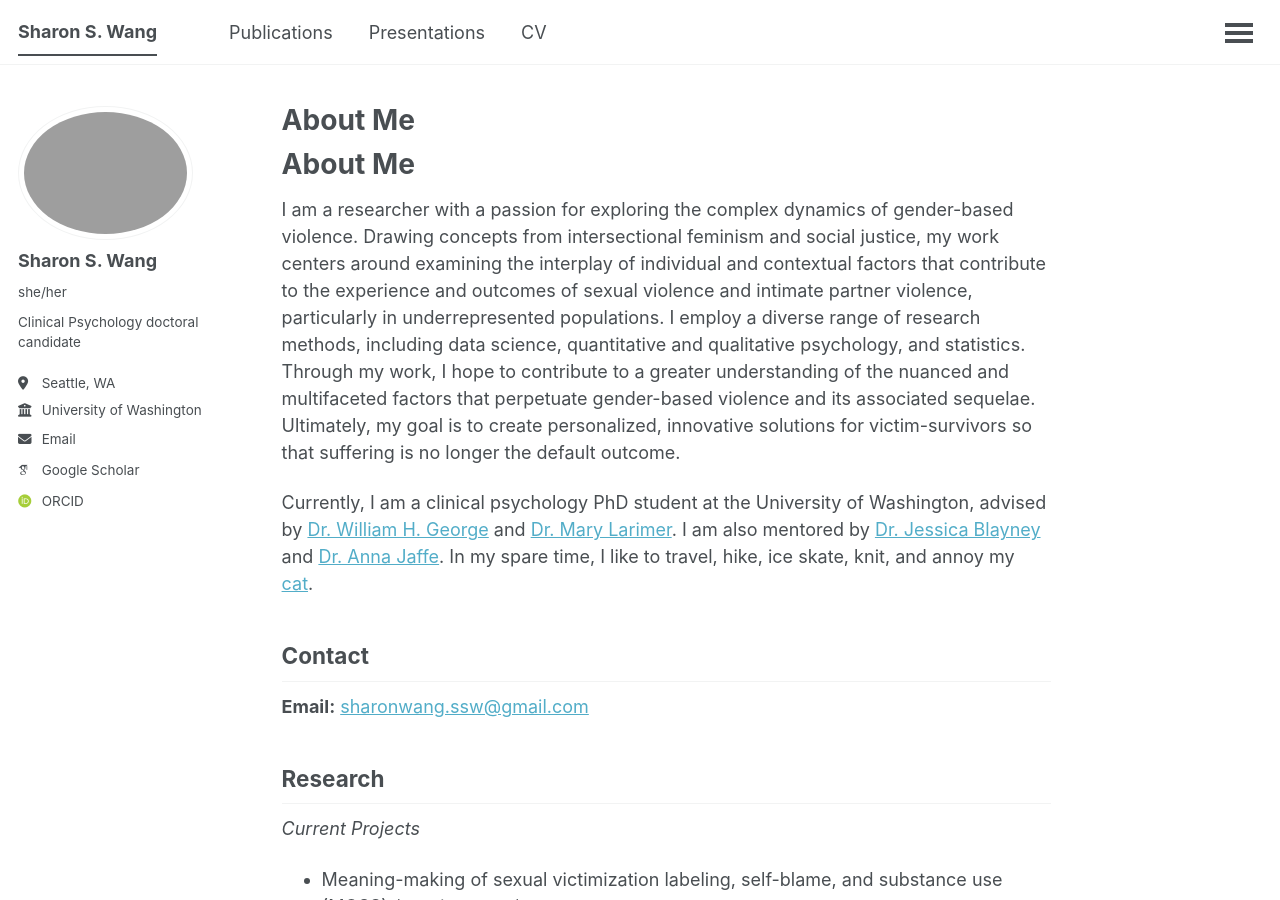
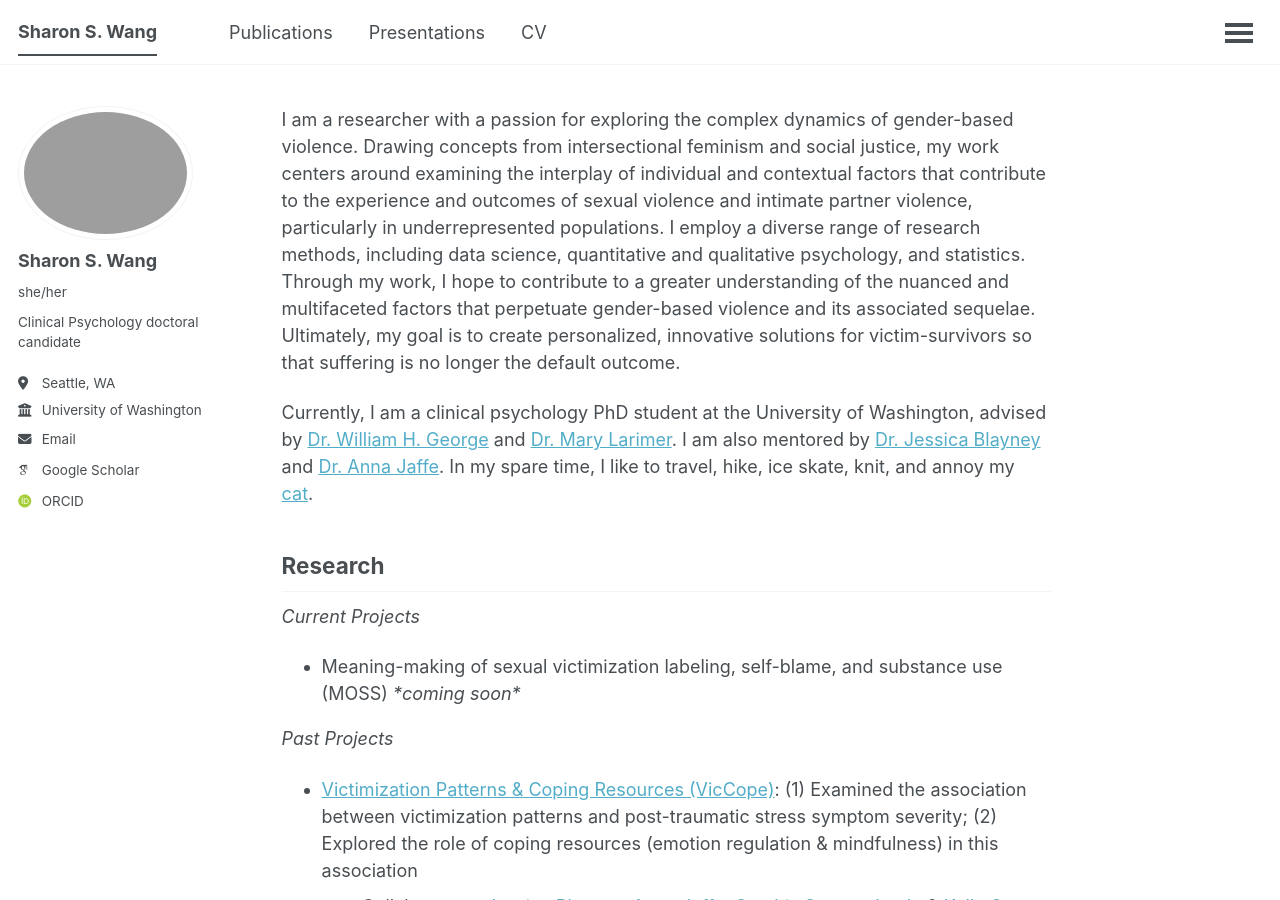
Before and after one commit to wang-sharon/wang-sharon.github.io, a Jekyll site: the page built from index.md, in a window 1280 px wide and 900 px high. Built offline with Jekyll 4.4.1, drawn with Linux system fonts in a browser that asks for light colours; some web fonts are replaced; our own code applies the rules of GitHub Pages for plain Markdown files; a script that is not in the unit is left out.

Commit message:
Update index.md

```diff
--- a/index.md
+++ b/index.md
@@ -1,10 +1,6 @@
-# About Me
 I am a researcher with a passion for exploring the complex dynamics of gender-based violence. Drawing concepts from intersectional feminism and social justice, my work centers around examining the interplay of individual and contextual factors that contribute to the experience and outcomes of sexual violence and intimate partner violence, particularly in underrepresented populations. I employ a diverse range of research methods, including data science, quantitative and qualitative psychology, and statistics. Through my work, I hope to contribute to a greater understanding of the nuanced and multifaceted factors that perpetuate gender-based violence and its associated sequelae. Ultimately, my goal is to create personalized, innovative solutions for victim-survivors so that suffering is no longer the default outcome.
 
 Currently, I am a clinical psychology PhD student at the University of Washington, advised by [Dr. William H. George](https://psych.uw.edu/directory/2743) and [Dr. Mary Larimer](https://psych.uw.edu/directory/2697). I am also mentored by [Dr. Jessica Blayney](https://jessicablayney.com/) and [Dr. Anna Jaffe](https://psychiatry.uw.edu/profile/anna-jaffe/). In my spare time, I like to travel, hike, ice skate, knit, and annoy my [cat](https://www.instagram.com/juno_thefloof/).
-
-## Contact
-**Email:** [sharonwang.ssw@gmail.com](mailto:sharonwang.ssw@gmail.com)
 
 ## Research
 *Current Projects*
@@ -43,9 +39,3 @@ Currently, I am a clinical psychology PhD student at the University of Washingto
   * Gleason, N., **Wang, S. S.**, Smith, L., Gulati, N. K., Gasser, M. L., Rham-Knigge, R. L., Miner, M. H., Coleman, E., George, W. H. (2022, July). *All gas no brakes? The relationship between compulsive sexual behavior and HIV sexual risk behavior: A review of the literature and framework for future research* \[Poster]. International Academy of Sex Research Annual Meeting, Reykjavík, Iceland.
   * Smith, L., Gleason, N., Gulati, N. K., Gasser, M. L., **Wang, S. S.**, George, W. H. (2022, July). *Understanding sexual aggression perpetration in LGB communities: A literature review & call to action* \[Poster]. International Academy of Sex Research Annual Meeting, Reykjavík, Iceland.
   * **Wang, S. S.** & Li, J. J. (2020, August). *[Trajectories of risk and resilience among maltreated youth: Prospective associations with adult social outcomes](wangsharon-APAposter2020.pdf)* \[Poster]. American Psychological Association Convention, Washington, D.C.
-
-<br>
-<br>
-<br>
-
-***[Curriculum Vitae](https://docs.google.com/document/d/1HALVXAWMI0qIH7h0kzLMshFTEhNcD-u98blQm_V6tig/edit?usp=sharing)***
```
